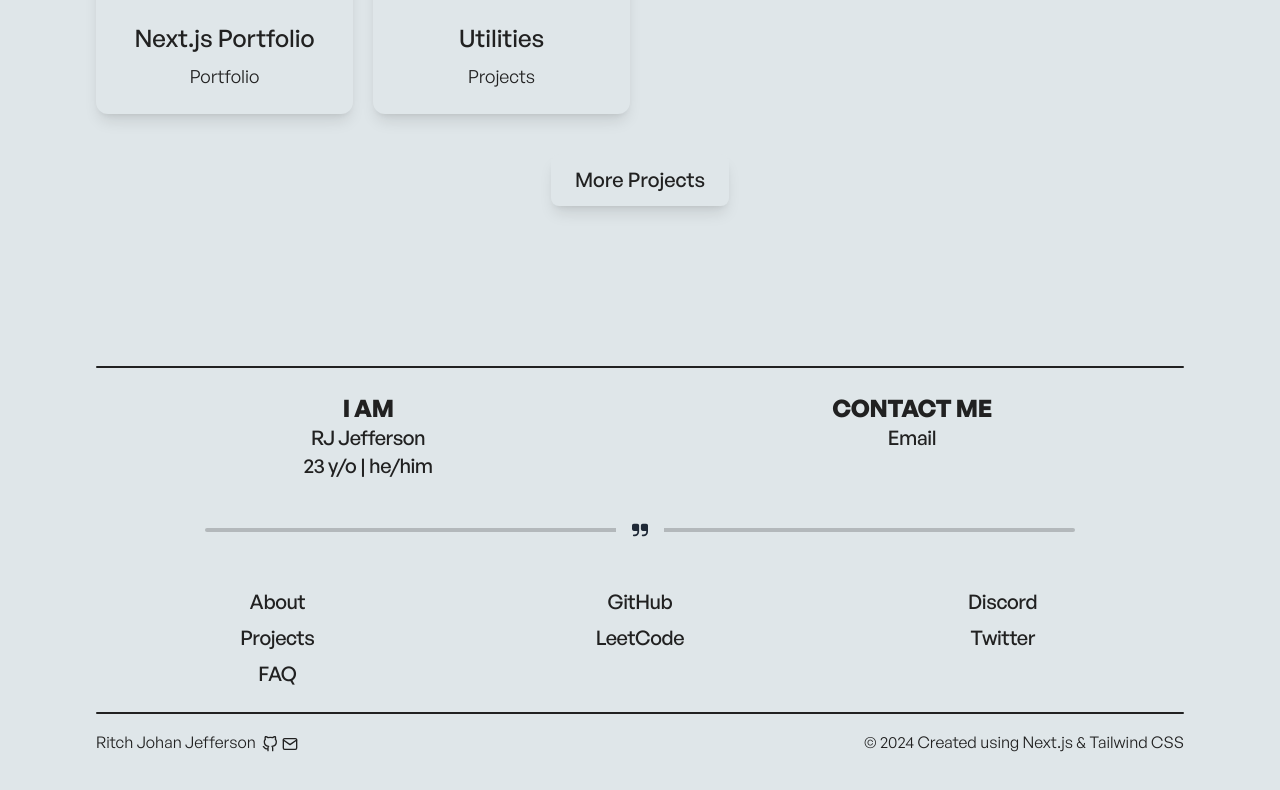
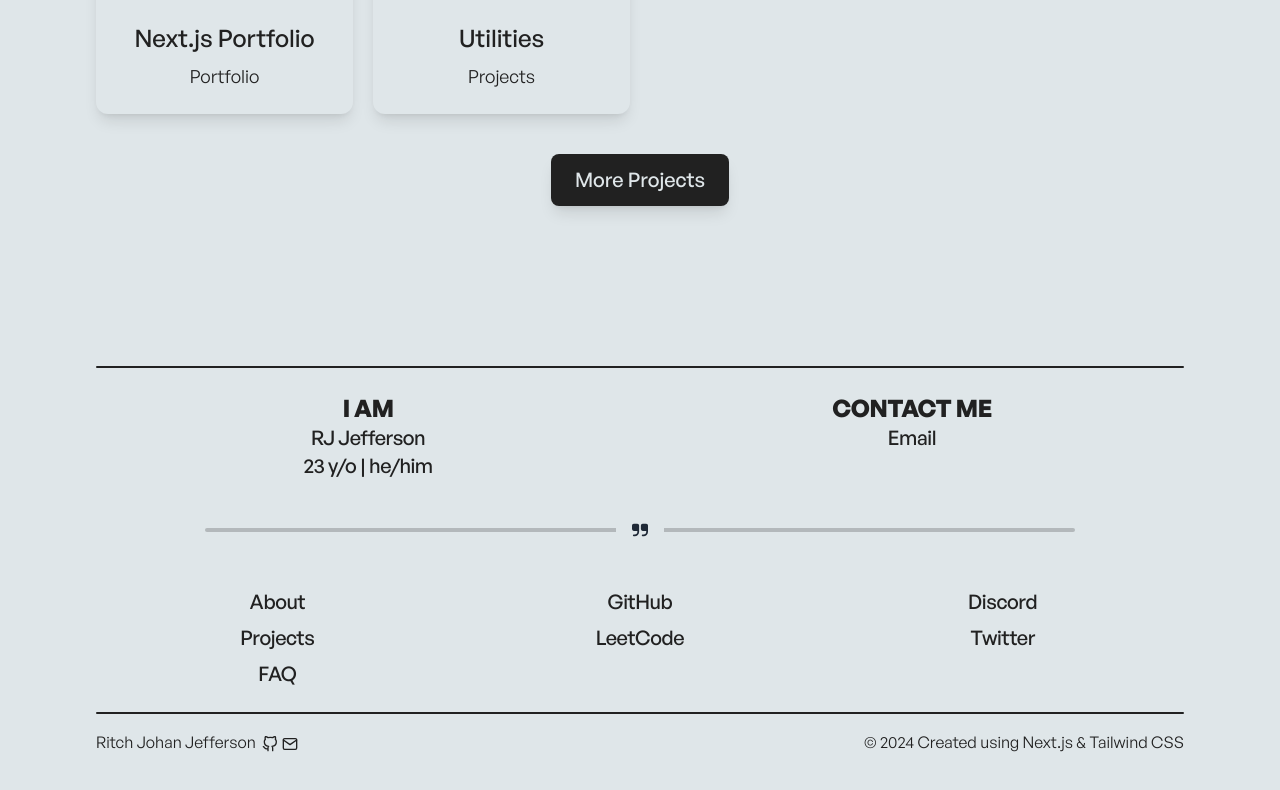
Before and after one commit to jeffersonrj14/jeffersonrj.com, a Next.js app: page / in a window 1280 px wide. Shown: the part 1384-2174 px from the top of the page. Built offline with nearby package versions, Linux system fonts and the light colour scheme; no server answers.

Commit message:
fix: Update button style (forgot to change the button style)

```diff
--- a/src/pages/index.jsx
+++ b/src/pages/index.jsx
@@ -16,7 +16,7 @@ export default function Home() {
 
       <div className='mt-10 sm:mt-15 flex justify-center'>
         <Link href='/projects' aria-label='More Projects' passHref>
-          <div className='font-general-medium flex items-center px-6 py-3 rounded-lg shadow-lg hover:shadow-xl bg-jefferson-light  hover:bg-jefferson-maindark  dark:hover:bg-jefferson-main hover:text-jefferson-light text-jefferson-dark focus:ring-1 focus:ring-indigo-900 text-lg sm:text-xl duration-300'>
+          <div className='font-general-medium flex items-center px-6 py-3 rounded-lg shadow-lg hover:shadow-xl bg-jefferson-dark dark:bg-jefferson-light  hover:bg-jefferson-maindark  dark:hover:bg-jefferson-main hover:text-jefferson-light text-jefferson-light dark:text-jefferson-dark focus:ring-1 focus:ring-indigo-900 text-lg sm:text-xl duration-300'>
             <Button title='More Projects' />
           </div>
         </Link>
```
